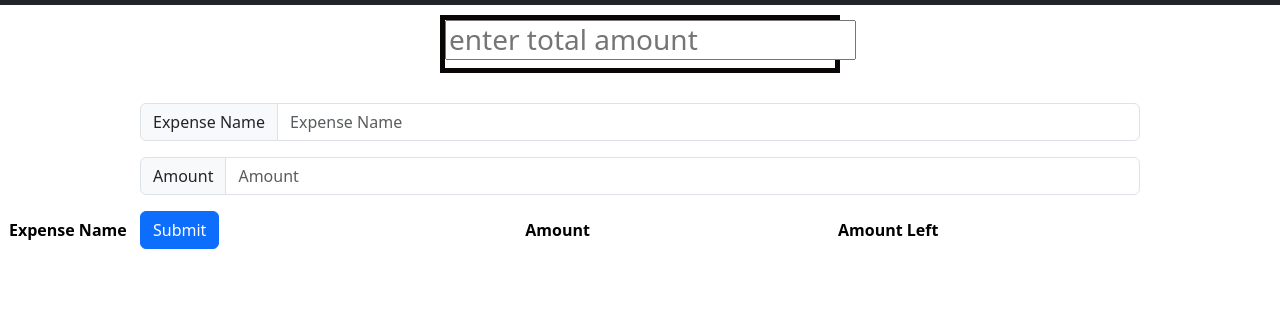
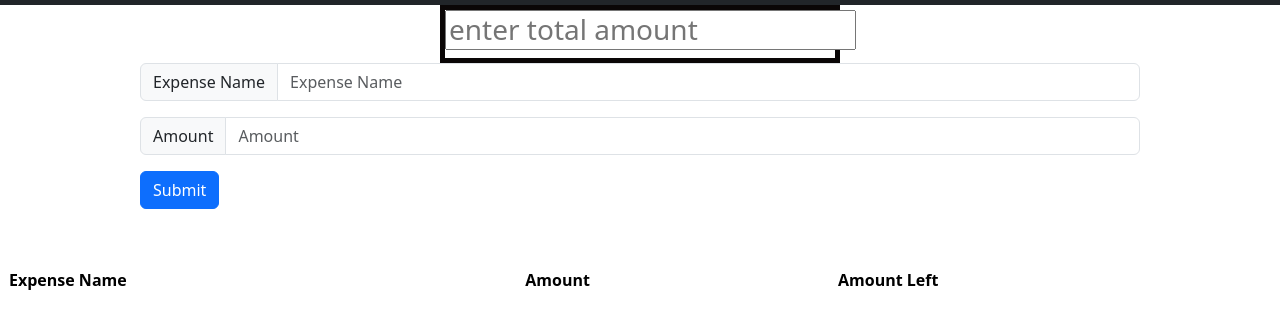
Before and after one commit to theav21/expenseTracker, a plain HTML site: page index.html in a window 1280 px wide. Shown: the part 51-380 px from the top of the page. Drawn offline with nearby package versions, Linux system fonts and the light colour scheme.

Commit message:
Update style.css

```diff
--- a/style.css
+++ b/style.css
@@ -1,6 +1,6 @@
 .flex{
     margin: auto;
-    position:relative;
+
     top: 10px;
     text-align: center;
     border: solid 5px rgb(10, 6, 6);
@@ -25,6 +25,8 @@ table, th, td {
 .work{
     width: 1000px;
     margin: auto;
-    position: relative;
-    top: 40px;
+
 }
+#submit{
+    margin-bottom: 50px;
+}
```
